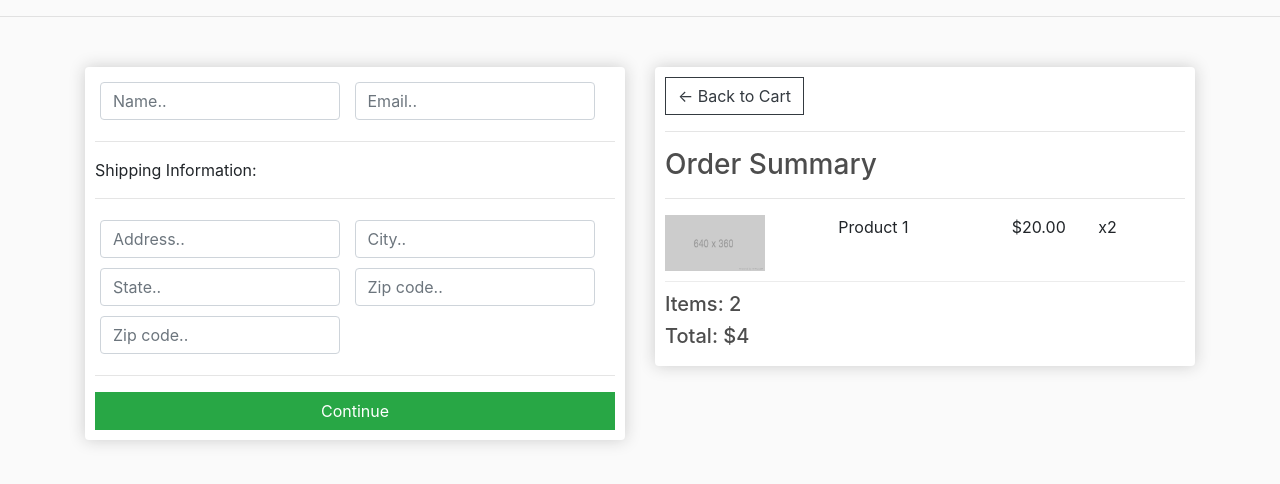
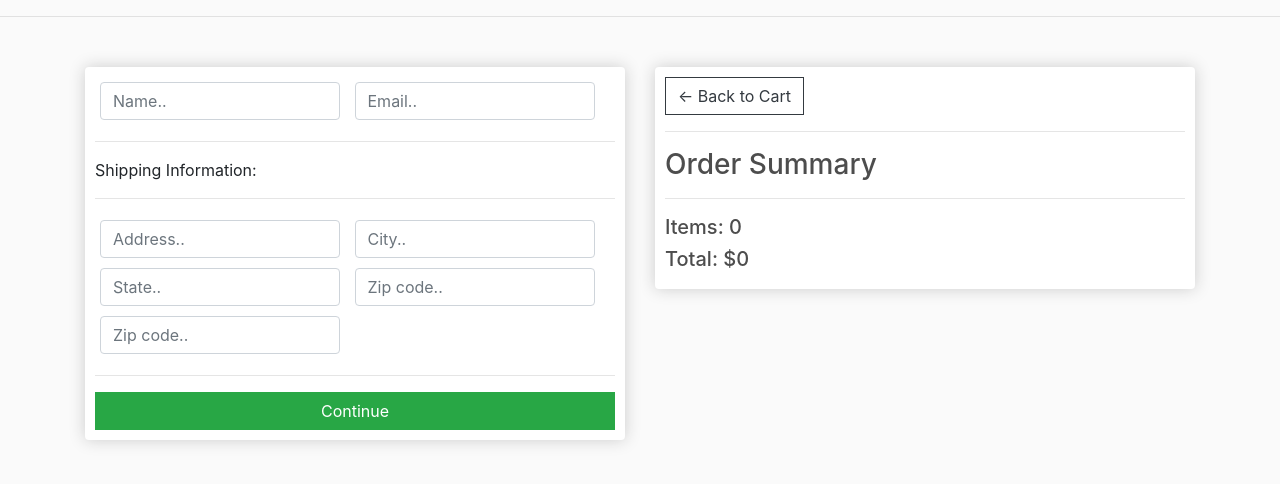
Before and after one commit to aryan008/ty_test_1, a Django app: page /checkout/ in a window 1280 px wide. Shown: the part 57-541 px from the top of the page. Run offline with Django 3.2, Linux system fonts and the light colour scheme; some libraries are stand-ins or nearby versions.

Commit message:
Part 2 done

```diff
--- a/store/templates/store/checkout.html
+++ b/store/templates/store/checkout.html
@@ -53,14 +53,16 @@
 				<hr>
 				<h3>Order Summary</h3>
 				<hr>
+				{% for item in items %}
 				<div class="cart-row">
-					<div style="flex:2"><img class="row-image" src="{% static 'images/placeholder.png' %}"></div>
-					<div style="flex:2"><p>Product 1</p></div>
-					<div style="flex:1"><p>$20.00</p></div>
-					<div style="flex:1"><p>x2</p></div>
+					<div style="flex:2"><img class="row-image" src="{{item.product.imageURL}}"></div>
+					<div style="flex:2"><p>{{item.product.name}}</p></div>
+					<div style="flex:1"><p>${{item.product.price}}</p></div>
+					<div style="flex:1"><p>{{item.quantity}}</p></div>
 				</div>
-				<h5>Items:   2</h5>
-				<h5>Total:   $4</h5>
+				{% endfor %}
+				<h5>Items: {{order.get_cart_items}}</h5>
+				<h5>Total: ${{order.get_cart_total}}</h5>
 			</div>
 		</div>
 	</div>
--- a/store/views.py
+++ b/store/views.py
@@ -24,5 +24,13 @@ def cart(request):
 
 
 def checkout(request):
-    context = {}
+    if request.user.is_authenticated:
+        customer = request.user.customer
+        order, created = Order.objects.get_or_create(customer=customer, complete=False)
+        items = order.orderitem_set.all()
+    else:
+        items = []
+        order = {"get_cart_total":0, "get_cart_items":0}
+
+    context = {"items": items, 'order': order}
     return render(request, 'store/checkout.html', context)
```
